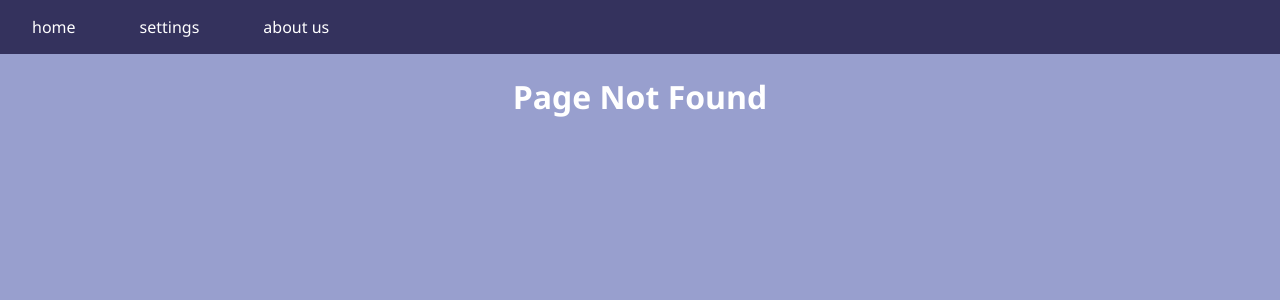
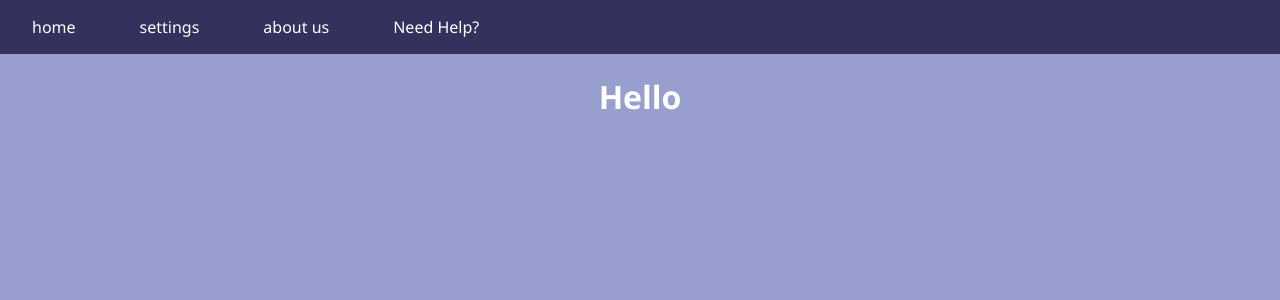
Before and after one commit to chrisprof/serv, a React (Create React App) app in the folder serv/: page /post in a window 1280 px wide. Before the commit this address had no page. Shown: the top 300 px of the page. Built offline with nearby package versions, Linux system fonts and the light colour scheme.

Commit message:
connected a page

```diff
--- a/serv/src/App.js
+++ b/serv/src/App.js
@@ -7,6 +7,7 @@ import AboutUs from './pages/AboutUs';
 import Settings from './pages/Settings';
 import Tutorial from './pages/Tutorial';
 import NavBar from './components/Navbar/NavBar';
+import Post from './pages/Post';
 
 
 function App() {
@@ -20,6 +21,7 @@ function App() {
           <Route path="settings" element={<Settings />} />
           <Route path="tutorial" element={<Tutorial />} />
           <Route path="*" element={<NotFound />} />
+          <Route path="post" element={<Post />}/>
         </Route>
       </Routes>
     </BrowserRouter>
--- a/serv/src/components/Navbar/NavBar.js
+++ b/serv/src/components/Navbar/NavBar.js
@@ -16,6 +16,9 @@ function NavBar() {
                 <li className='n-item'>
                     <Link to='/aboutus'>about us</Link>
                 </li>
+                <li className='n-item'>
+                    <Link to='/Tutorial'>Need Help?</Link>
+                </li>
             </ul>
         </nav>
         <Outlet />
--- /dev/null
+++ b/serv/src/pages/Post.js
@@ -0,0 +1,11 @@
+
+function Post()
+{
+    return(
+        <div>
+            <h1>Hello</h1>
+        </div>
+    )
+}
+
+export default Post;
--- a/serv/src/pages/Tutorial.css
+++ b/serv/src/pages/Tutorial.css
@@ -1,3 +1,12 @@
+body {
+    scrollbar-color:black;
+    margin:0;
+    width:100%;
+    font-family: Segoe UI;
+    background: var(--clr-purple100);
+    color:white;
+}
+
 #Back-Tutorial {
     display:flex;
     border-width: 5px;
@@ -5,10 +14,7 @@
     flex-direction: column;
     padding-left:5px;
     flex-wrap:wrap;
-    color: rgb(255, 255, 255);
-
 }
-
 
 .breaker {
     border: 5px solid;
```
Also changed, not shown: serv/src/components/Navbar/NavBar.css (line endings or trailing spaces), serv/src/pages/Post.css (added).
